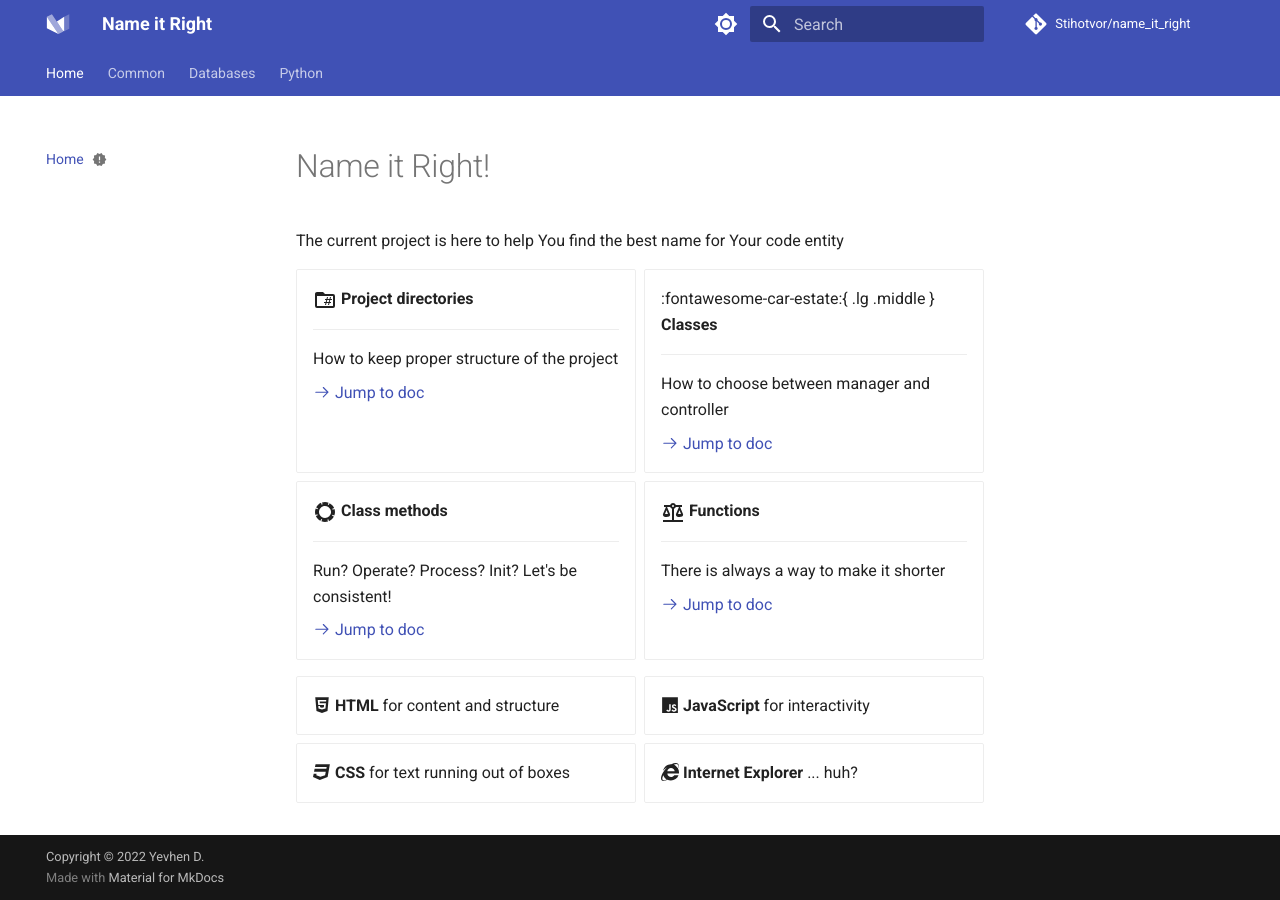
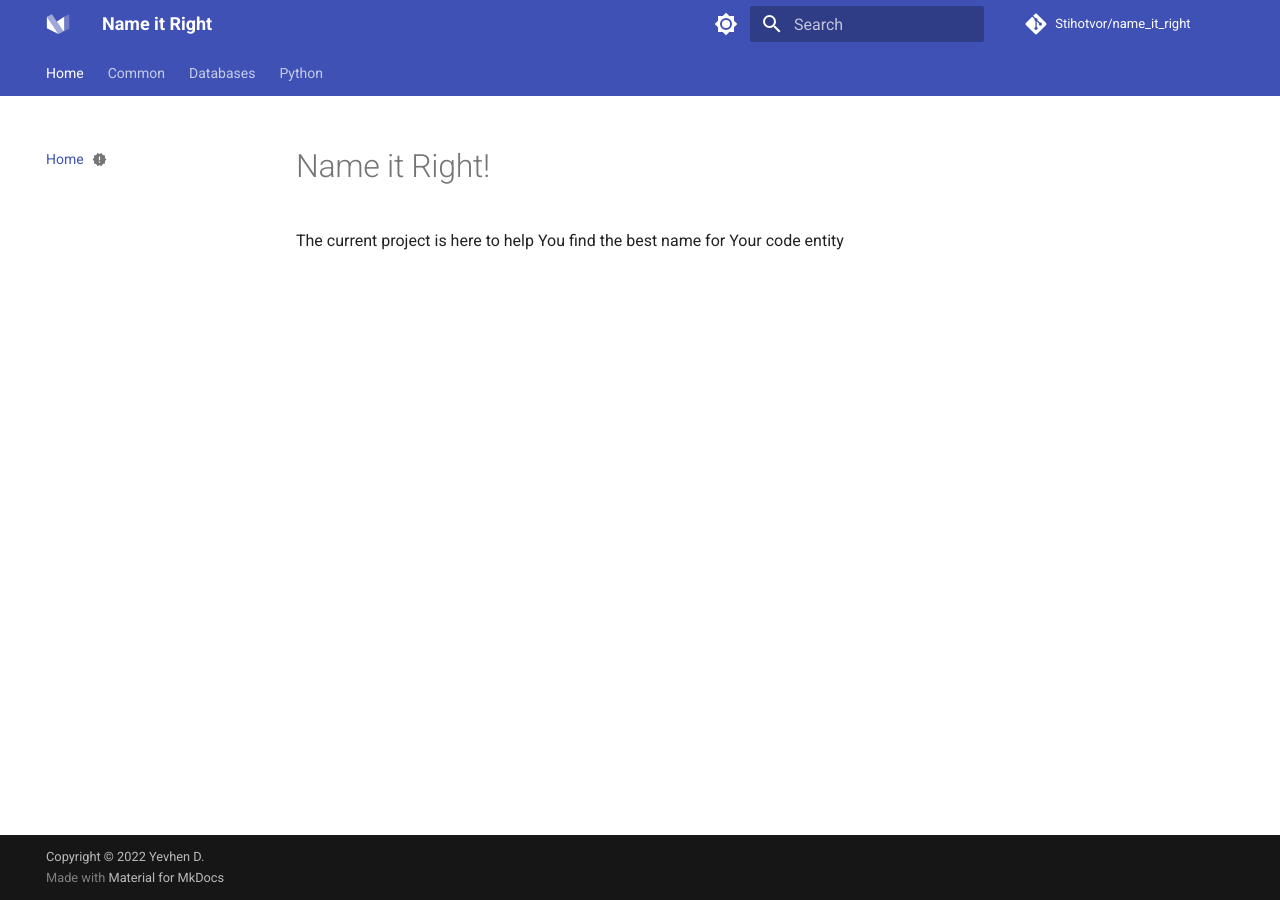
Before and after one commit to Stihotvor/name_it_right, an MkDocs documentation site: the page built from docs/index.md, in a window 1280 px wide. Built offline with MkDocs 1.6.1 and Material for MkDocs 9.7.7, drawn with Linux system fonts in a browser that asks for light colours; comment, search, counter and statistics services are not loaded.

```diff
--- a/docs/index.md
+++ b/docs/index.md
@@ -4,48 +4,3 @@ status: new
 
 # Name it Right!
 The current project is here to help You find the best name for Your code entity
-
-<div class="grid cards" markdown>
-
--   :material-folder-pound-outline:{ .lg .middle } __Project directories__
-
-    ---
-
-    How to keep proper structure of the project
-
-    [:octicons-arrow-right-24: Jump to doc](python/dirrectories.md)
-
--   :fontawesome-car-estate:{ .lg .middle } __Classes__
-
-    ---
-
-    How to choose between manager and controller
-
-    [:octicons-arrow-right-24: Jump to doc](python/classes.md)
-
--   :material-tire:{ .lg .middle } __Class methods__
-
-    ---
-
-    Run? Operate? Process? Init? Let's be consistent!
-
-    [:octicons-arrow-right-24: Jump to doc](python/class_methods.md)
-
--   :material-scale-balance:{ .lg .middle } __Functions__
-
-    ---
-
-    There is always a way to make it shorter
-
-    [:octicons-arrow-right-24: Jump to doc](python/functions.md)
-
-</div>
-
-<div class="grid cards" markdown>
-
-- :fontawesome-brands-html5: __HTML__ for content and structure
-- :fontawesome-brands-js: __JavaScript__ for interactivity
-- :fontawesome-brands-css3: __CSS__ for text running out of boxes
-- :fontawesome-brands-internet-explorer: __Internet Explorer__ ... huh?
-
-</div>
```
